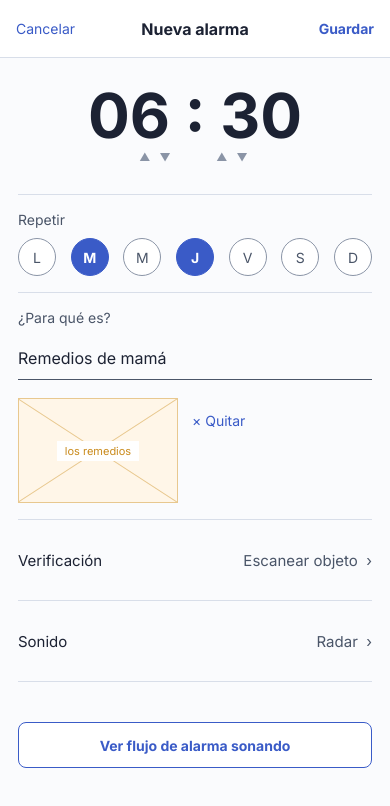
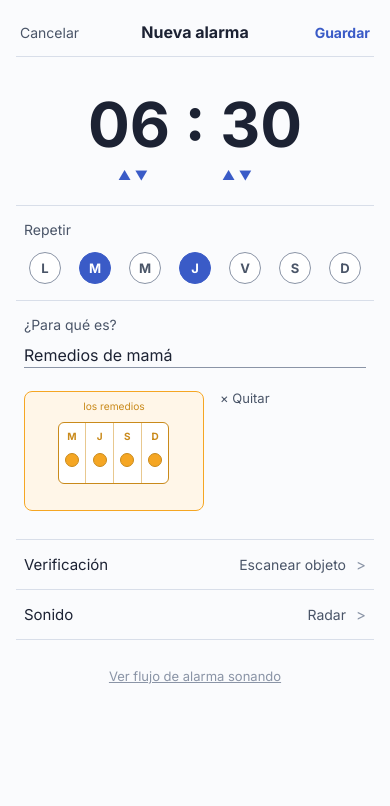
Before and after one commit to NataliaEspitia/pendiente-mobile-frontend, a React Native app: screen / in a window 390 px wide. Both pictures are taken after a click on the switch 352 px from the left and 105 px from the top of the page. Shown: the top 806 px of the page. Built offline with nearby package versions, Linux system fonts and the light colour scheme.

Commit message:
fix(mobile): ajustar M4 Nueva alarma con foto al Figma

```diff
--- a/App.js
+++ b/App.js
@@ -30,6 +30,7 @@ import {
   textTop,
 } from './theme';
 import CameraView from './components/CameraView';
+import PhotoPills from './components/PhotoPills';
 
 const DAYS = ['L', 'M', 'M', 'J', 'V', 'S', 'D'];
 
@@ -204,7 +205,12 @@ function Header({
         style={s.headerSide}
         onPress={onLeft}
       >
-        <Text style={s.headerAction}>
+        <Text
+          style={[
+            s.headerAction,
+            left === 'Cancelar' && s.headerActionMuted,
+          ]}
+        >
           {left || ''}
         </Text>
       </Pressable>
@@ -394,9 +400,10 @@ function AlarmEditor({
           06 : 30
         </Text>
 
-        <Text style={s.arrows}>
-          ▲ ▼       ▲ ▼
-        </Text>
+        <View style={s.arrowsRow}>
+          <Text style={[s.arrows, s.arrowsHours]}>▲ ▼</Text>
+          <Text style={[s.arrows, s.arrowsMinutes]}>▲ ▼</Text>
+        </View>
 
         <Divider />
 
@@ -443,7 +450,7 @@ function AlarmEditor({
 
         {hasPhoto ? (
           <View style={s.photoRow}>
-            <PurposePhoto small />
+            <PhotoPills width={180} height={120} />
 
             <Pressable
               style={({ pressed }) => [
@@ -452,7 +459,7 @@ function AlarmEditor({
               ]}
               onPress={() => setHasPhoto(false)}
             >
-              <Text style={s.link}>
+              <Text style={s.removePhotoText}>
                 × Quitar
               </Text>
             </Pressable>
@@ -490,6 +497,7 @@ function AlarmEditor({
         <Divider />
 
         <Pressable
+          hitSlop={8}
           style={({ pressed }) => [
             s.demoButton,
             pressed && s.pressed,
@@ -588,57 +596,16 @@ function Row({
         {label}
       </Text>
 
-      <Text style={s.rowValue}>
-        {value}  ›
-      </Text>
+      <View style={s.rowRight}>
+        <Text style={s.rowValue}>
+          {value}
+        </Text>
+
+        <Text style={s.rowChevron}>
+          &gt;
+        </Text>
+      </View>
     </Pressable>
-  );
-}
-
-function PurposePhoto({
-  small,
-  large,
-  tiny,
-}) {
-  const width = tiny
-    ? 70
-    : small
-      ? 160
-      : large
-        ? 300
-        : 160;
-
-  const height = tiny
-    ? 70
-    : small
-      ? 105
-      : large
-        ? 300
-        : 105;
-
-  const text = large
-    ? 'los remedios'
-    : tiny
-      ? 'tu foto'
-      : 'los remedios';
-
-  return (
-    <View
-      style={[
-        s.photo,
-        {
-          width,
-          height,
-        },
-      ]}
-    >
-      <View style={s.photoDiagonalOne} />
-      <View style={s.photoDiagonalTwo} />
-
-      <Text style={s.photoText}>
-        {text}
-      </Text>
-    </View>
   );
 }
 
@@ -678,13 +645,14 @@ const s = StyleSheet.create({
   /* Header --------------------------------------------------------------- */
 
   header: {
-    height: 58,
+    height: 57,
+    paddingTop: 8,
+    marginHorizontal: 16,
+    paddingHorizontal: 4,
     borderBottomWidth: 1,
     borderBottomColor: colors.g3,
     flexDirection: 'row',
     alignItems: 'center',
-    paddingHorizontal: 16,
-    backgroundColor: colors.white,
   },
 
   headerSide: {
@@ -702,6 +670,7 @@ const s = StyleSheet.create({
     textAlign: 'center',
     fontFamily: fonts.bold,
     fontSize: 16,
+    lineHeight: lineHeight(16),
     color: colors.ink,
   },
 
@@ -709,6 +678,11 @@ const s = StyleSheet.create({
     fontFamily: fonts.regular,
     color: colors.prim,
     fontSize: 14,
+    lineHeight: lineHeight(14),
+  },
+
+  headerActionMuted: {
+    color: colors.g1,
   },
 
   headerActionBold: {
@@ -805,53 +779,73 @@ const s = StyleSheet.create({
     marginTop: -3,
   },
 
-  /* M2 / M4 -------------------------------------------------------------- */
+  /* M2 / M4 (geometry from m_form in gen_mockups.py) --------------------- */
 
   formPad: {
-    paddingHorizontal: 18,
-    paddingBottom: 40,
+    paddingHorizontal: 16,
+    paddingBottom: 32,
   },
 
   bigTime: {
     fontSize: 62,
-    lineHeight: 68,
+    lineHeight: lineHeight(62),
     fontFamily: fonts.bold,
     textAlign: 'center',
-    marginTop: 24,
+    marginTop: 31,
     color: colors.ink,
   },
 
+  arrowsRow: {
+    height: lineHeight(13),
+    marginTop: 5,
+    marginBottom: 22,
+  },
+
   arrows: {
+    position: 'absolute',
+    left: '50%',
+    width: 60,
     textAlign: 'center',
     fontFamily: fonts.regular,
-    color: colors.g2,
-    fontSize: 11,
-    letterSpacing: 3,
-    marginBottom: 14,
+    color: colors.prim,
+    fontSize: 13,
+    lineHeight: lineHeight(13),
+  },
+
+  arrowsHours: {
+    marginLeft: -62 - 30,
+  },
+
+  arrowsMinutes: {
+    marginLeft: 42 - 30,
   },
 
   divider: {
     height: 1,
     backgroundColor: colors.g3,
-    marginVertical: 16,
   },
 
   label: {
     fontSize: 14,
+    lineHeight: lineHeight(14),
     fontFamily: fonts.regular,
     color: colors.g1,
-    marginBottom: 10,
+    marginTop: 15,
+    marginLeft: 8,
   },
 
   days: {
     flexDirection: 'row',
     justifyContent: 'space-between',
+    marginHorizontal: 13,
+    marginTop: 14,
+    marginBottom: 16,
   },
 
   day: {
-    width: 38,
-    height: 38,
-    borderRadius: 19,
+    width: 32,
+    height: 32,
+    borderRadius: 16,
     borderWidth: 1.5,
     borderColor: colors.g2,
     backgroundColor: colors.white,
@@ -866,108 +860,72 @@ const s = StyleSheet.create({
 
   dayText: {
     color: colors.g1,
-    fontFamily: fonts.regular,
-    fontSize: 14,
+    fontFamily: fonts.bold,
+    fontSize: 13,
+    lineHeight: lineHeight(13),
   },
 
   dayTextOn: {
     color: colors.white,
-    fontFamily: fonts.bold,
   },
 
   input: {
-    height: 44,
+    height: 26,
+    marginTop: 9,
+    marginHorizontal: 8,
     borderBottomWidth: 1,
-    borderBottomColor: colors.g1,
+    borderBottomColor: colors.g2,
     fontSize: 16,
     fontFamily: fonts.regular,
     color: colors.ink,
     paddingHorizontal: 0,
+    paddingVertical: 0,
   },
 
   photoRow: {
     flexDirection: 'row',
     alignItems: 'flex-start',
-    gap: 14,
-    marginTop: 18,
+    gap: 16,
+    marginTop: 23,
+    marginLeft: 8,
+    marginBottom: 28,
   },
 
   removePhoto: {
-    minHeight: 44,
-    justifyContent: 'center',
+    marginTop: -1,
   },
 
-  photo: {
-    overflow: 'hidden',
-    position: 'relative',
-    backgroundColor: colors.photoBg,
-    borderWidth: 1,
-    borderColor: colors.photoLine,
-    alignItems: 'center',
-    justifyContent: 'center',
-  },
-
-  photoDiagonalOne: {
-    position: 'absolute',
-    width: '140%',
-    height: 1,
-    backgroundColor: colors.photoLine,
-    transform: [
-      {
-        rotate: '33deg',
-      },
-    ],
-  },
-
-  photoDiagonalTwo: {
-    position: 'absolute',
-    width: '140%',
-    height: 1,
-    backgroundColor: colors.photoLine,
-    transform: [
-      {
-        rotate: '-33deg',
-      },
-    ],
-  },
-
-  photoText: {
-    zIndex: 2,
-    backgroundColor: colors.white,
-    color: colors.photoInk,
+  removePhotoText: {
+    color: colors.g1,
+    fontSize: 13,
+    lineHeight: lineHeight(13),
     fontFamily: fonts.regular,
-    fontSize: 11,
-    paddingHorizontal: 8,
-    paddingVertical: 3,
-  },
-
-  link: {
-    color: colors.prim,
-    fontSize: 14,
-    fontFamily: fonts.regular,
-    paddingVertical: 10,
   },
 
   addPhoto: {
-    height: 105,
+    height: 96,
+    marginTop: 23,
+    marginHorizontal: 8,
+    marginBottom: 28,
     backgroundColor: colors.g4,
-    borderWidth: 1,
+    borderWidth: 1.5,
     borderStyle: 'dashed',
-    borderColor: colors.g2,
-    borderRadius: 4,
+    borderColor: colors.prim,
+    borderRadius: 10,
     alignItems: 'center',
     justifyContent: 'center',
-    marginTop: 18,
   },
 
   addPhotoText: {
     color: colors.prim,
     fontSize: 14,
-    fontFamily: fonts.regular,
+    lineHeight: lineHeight(14),
+    fontFamily: fonts.bold,
   },
 
   row: {
-    minHeight: 48,
+    height: 49,
+    paddingHorizontal: 8,
     flexDirection: 'row',
     alignItems: 'center',
     justifyContent: 'space-between',
@@ -977,29 +935,44 @@ const s = StyleSheet.create({
     color: colors.ink,
     fontFamily: fonts.regular,
     fontSize: 15,
+    lineHeight: lineHeight(15),
+  },
+
+  rowRight: {
+    flexDirection: 'row',
+    alignItems: 'center',
   },
 
   rowValue: {
     color: colors.g1,
     fontFamily: fonts.regular,
-    fontSize: 15,
+    fontSize: 14,
+    lineHeight: lineHeight(14),
   },
 
+  rowChevron: {
+    width: 20,
+    textAlign: 'right',
+    color: colors.g2,
+    fontFamily: fonts.regular,
+    fontSize: 15,
+    lineHeight: lineHeight(15),
+  },
+
+  // Demo shortcut to reach M6; not in the mockup, so it stays quiet.
   demoButton: {
-    marginTop: 24,
-    minHeight: 46,
-    borderWidth: 1.5,
-    borderColor: colors.prim,
-    borderRadius: 8,
-    alignItems: 'center',
-    justifyContent: 'center',
-    backgroundColor: colors.white,
+    marginTop: 20,
+    alignSelf: 'center',
+    paddingVertical: 8,
+    paddingHorizontal: 12,
   },
 
   demoButtonText: {
-    color: colors.prim,
-    fontFamily: fonts.bold,
-    fontSize: 14,
+    color: colors.g2,
+    fontFamily: fonts.regular,
+    fontSize: 13,
+    lineHeight: lineHeight(13),
+    textDecorationLine: 'underline',
   },
 
   /* M3 ------------------------------------------------------------------- */
```
